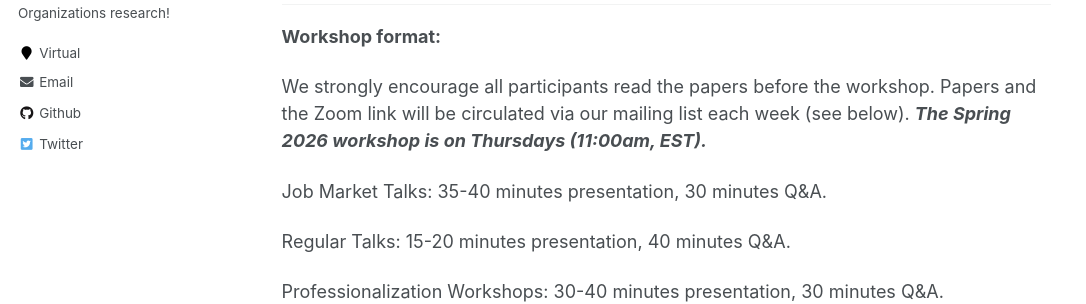
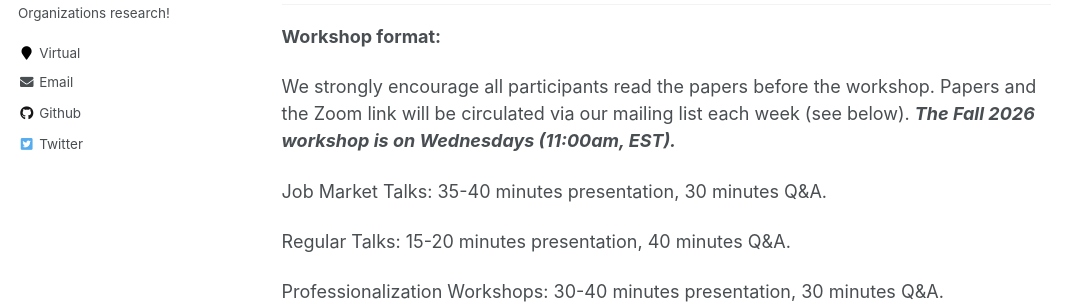
Before and after one commit to IO-workshop/IO-workshop.github.io, a Jekyll site: the page built from _pages/about.md, in a window 1280 px wide and 900 px high, scrolled down 633 px. Shown: the part 157-461 px from the top of the window, without its empty margins (0-1086 px from the left). Built offline with Jekyll 4.4.1, drawn with Linux system fonts in a browser that asks for light colours; comment, search, counter and statistics services are not loaded.

Commit message:
Update about.md

```diff
--- a/_pages/about.md
+++ b/_pages/about.md
@@ -20,7 +20,7 @@ We also host professionalization workshops, where scholars share their experienc
 
 **Workshop format:**
 
-We strongly encourage all participants read the papers before the workshop. Papers and the Zoom link will be circulated via our mailing list each week (see below). ***The Spring 2026 workshop is on Thursdays (11:00am, EST).***
+We strongly encourage all participants read the papers before the workshop. Papers and the Zoom link will be circulated via our mailing list each week (see below). ***The Fall 2026 workshop is on Wednesdays (11:00am, EST).***
 
 Job Market Talks: 35-40 minutes presentation, 30 minutes Q&A.
 
```
